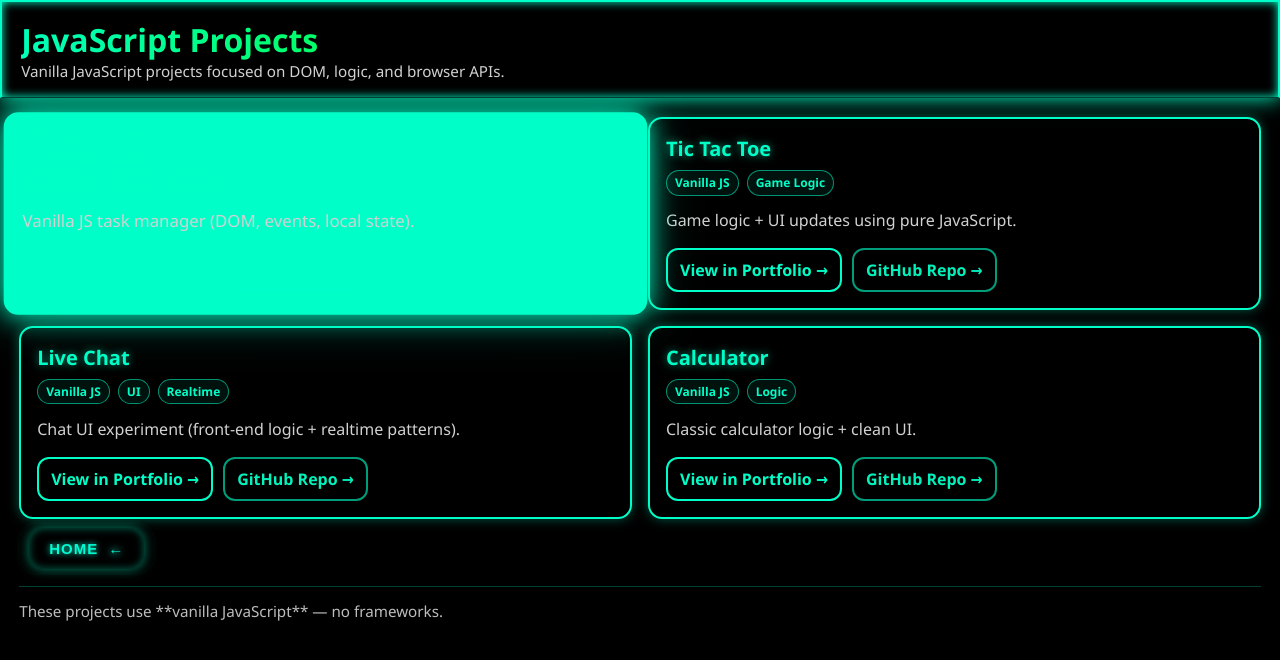
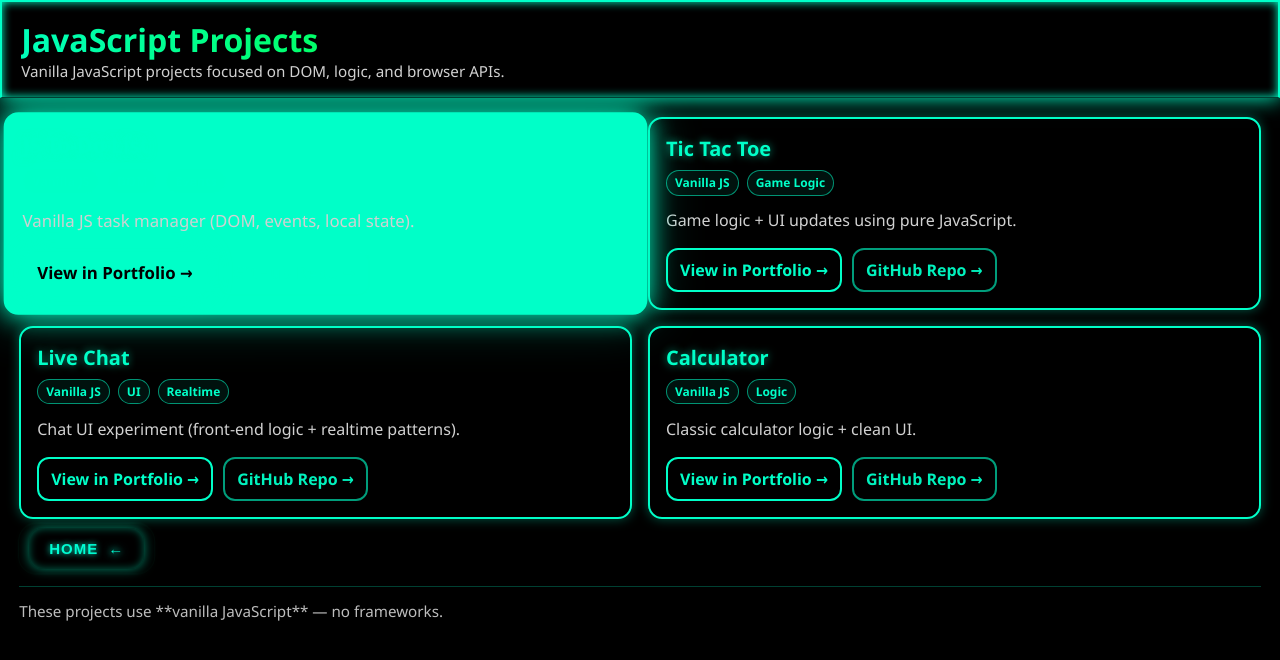
Before and after one commit to Robotech83/Robotics_Portfolio, a React (Vite) app: page /js-projects in a window 1280 px wide. In both pictures the pointer is over the link 125 px from the left and 270 px from the top of the page. Shown: the top 660 px of the page. Built offline with nearby package versions, Linux system fonts and the light colour scheme; no server answers.

Commit message:
remove hover

```diff
--- a/src/styles/jsProjectsScene.css
+++ b/src/styles/jsProjectsScene.css
@@ -145,6 +145,11 @@
   font-weight: 900;
   transition: 0.25s ease;
 }
+.jsBtn:hover {
+  background: #00ffc8;
+  color: #000;
+  box-shadow: 0 0 25px #00ffc8;
+}
 
 .jsBtn.secondary {
   border-color: rgba(0, 255, 200, 0.65);
--- a/src/styles/skills.css
+++ b/src/styles/skills.css
@@ -44,9 +44,9 @@
   transition: box-shadow 0.25s ease, background 0.25s ease, color 0.25s ease;
 }
 
-/* Hover — NO movement */
+/* Hover — NO movement
 .skill-button:hover {
   background: #00ffc8;
   color: #000;
   box-shadow: 0 0 30px #00ffc8, 0 0 60px rgba(0, 255, 200, 0.6);
-}
+} */
```
